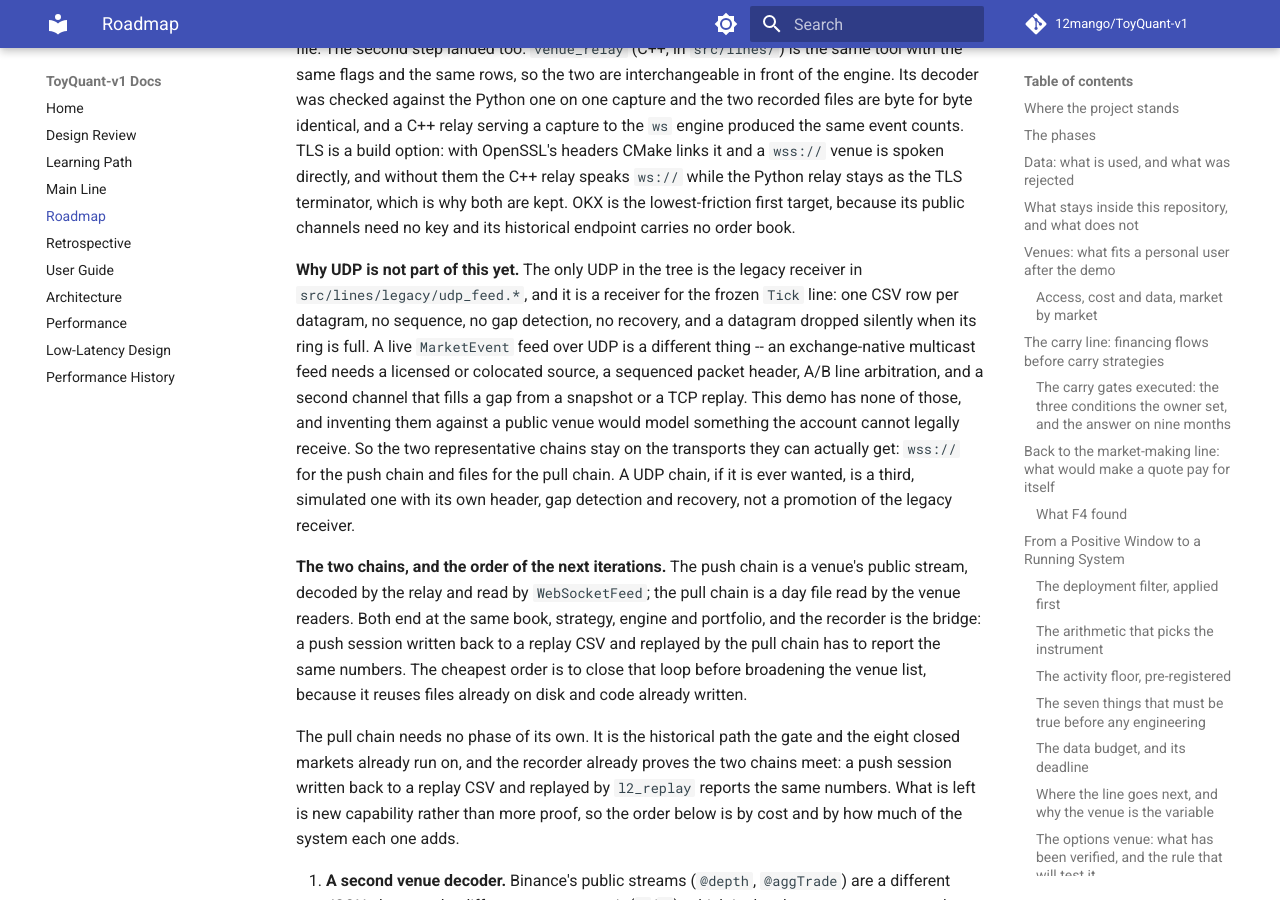
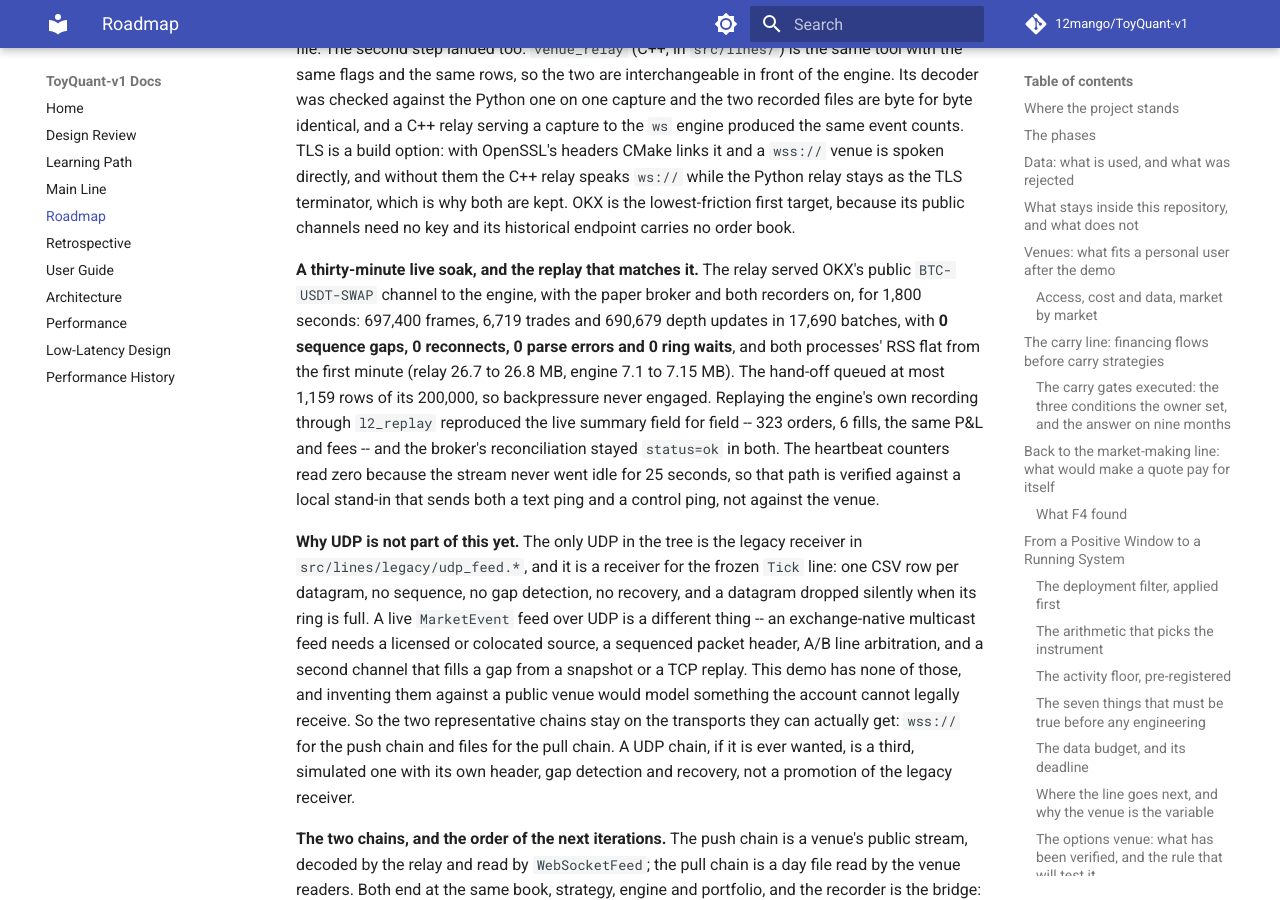
Before and after one commit to 12mango/ToyQuant-v1, an MkDocs documentation site: the page built from docs/ROADMAP.md, in a window 1280 px wide and 900 px high, scrolled down 39485 px. Built offline with MkDocs 1.6.1 and Material for MkDocs 9.7.7, drawn with Linux system fonts in a browser that asks for light colours; comment, search, counter and statistics services are not loaded.

Commit message:
docs: The thirty-minute live soak, and the one path it did not exercise
OKX's public BTC-USDT-SWAP channel to the engine with the paper broker and both recorders for 1,800 seconds: 697,400 frames, 6,719 trades, 690,679 depth updates, no sequence gap, no reconnect, no parse error, no ring wait, flat RSS, and a replay of the engine's recording that reproduces the live summary field for field. The heartbeat counters read zero because the stream never went idle, so that path is recorded as locally verified rather than claimed against the venue.

```diff
--- a/docs/ROADMAP.md
+++ b/docs/ROADMAP.md
@@ -1152,6 +1152,17 @@ a `wss://` venue is spoken directly, and without them the C++ relay speaks `ws:/
 as the TLS terminator, which is why both are kept. OKX is the lowest-friction first target, because its public
 channels need no key and its historical endpoint carries no order book.
 
+**A thirty-minute live soak, and the replay that matches it.** The relay served OKX's public
+`BTC-USDT-SWAP` channel to the engine, with the paper broker and both recorders on, for 1,800 seconds:
+697,400 frames, 6,719 trades and 690,679 depth updates in 17,690 batches, with **0 sequence gaps, 0
+reconnects, 0 parse errors and 0 ring waits**, and both processes' RSS flat from the first minute (relay
+26.7 to 26.8 MB, engine 7.1 to 7.15 MB). The hand-off queued at most 1,159 rows of its 200,000, so
+backpressure never engaged. Replaying the engine's own recording through `l2_replay` reproduced the live
+summary field for field -- 323 orders, 6 fills, the same P&L and fees -- and the broker's reconciliation
+stayed `status=ok` in both. The heartbeat counters read zero because the stream never went idle for 25
+seconds, so that path is verified against a local stand-in that sends both a text ping and a control ping,
+not against the venue.
+
 **Why UDP is not part of this yet.** The only UDP in the tree is the legacy receiver in
 `src/lines/legacy/udp_feed.*`, and it is a receiver for the frozen `Tick` line: one CSV row per datagram, no
 sequence, no gap detection, no recovery, and a datagram dropped silently when its ring is full. A live
```
Also changed, not shown: CHANGELOG.md (+5 -0 lines).
